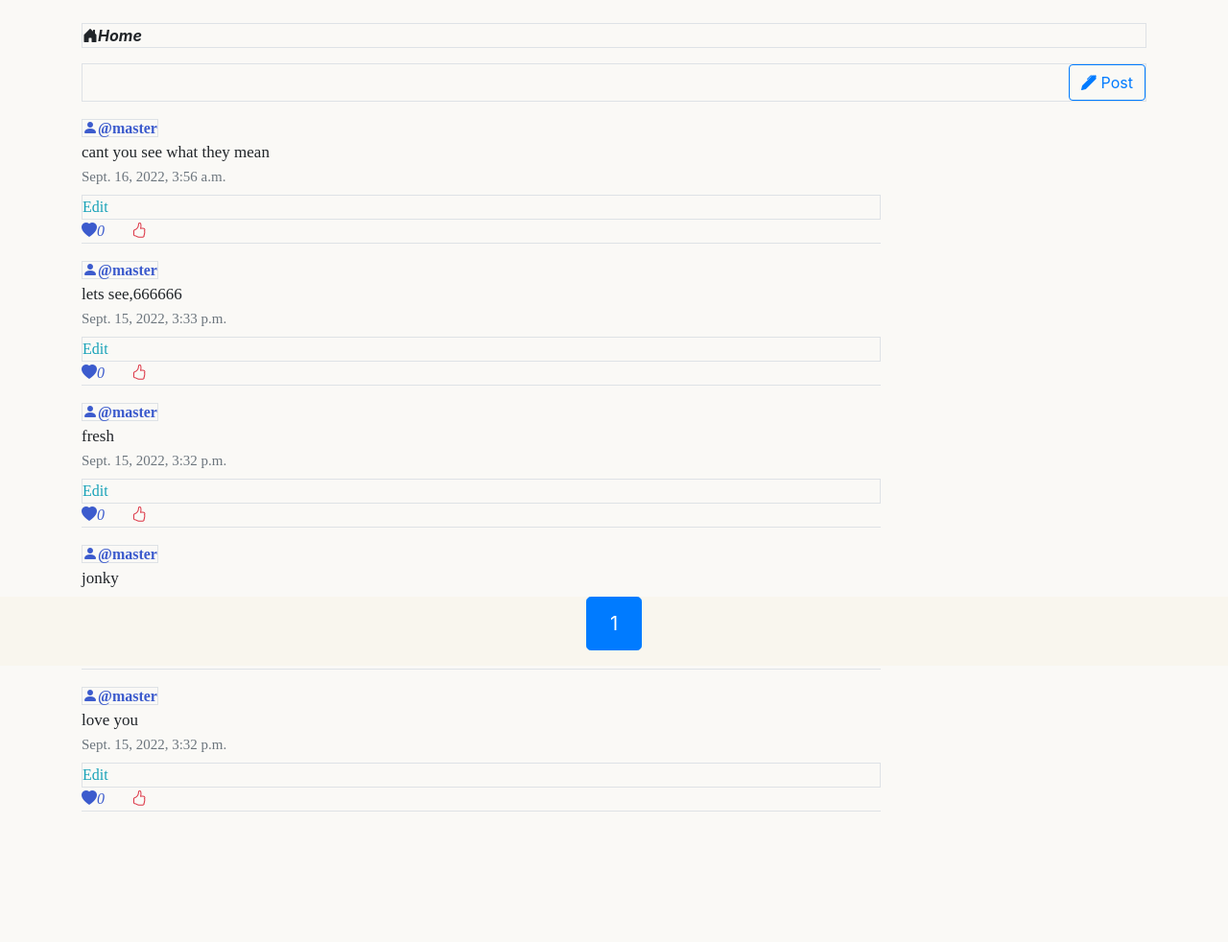
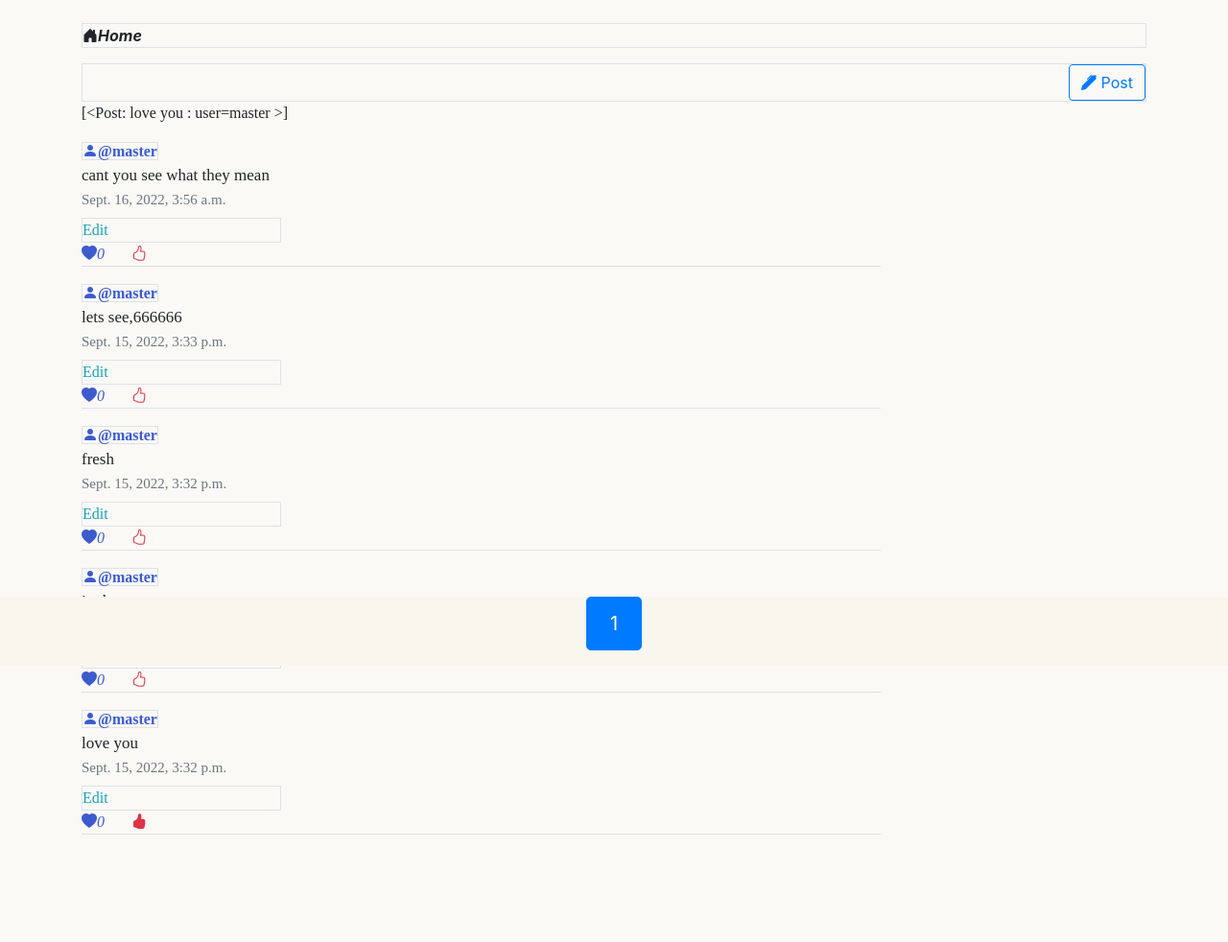
Before and after one commit to Gwali-1/Socialize-Network-, a Django app: page /all_post/page/1 in a window 1280 px wide. Shown: the part 106-1088 px from the top of the page at 96% size. Before the commit the page ends 952 px from the top, so only its background shows below. Run offline with Django 3.2, Linux system fonts and the light colour scheme; a user stored in the database is signed in; data comes from the database, SQL or seed files in the repository; both versions use the stored data as it was after the commit; tables that the repository leaves empty hold one stand-in row (values such as "Sample post").

Commit message:
fixed liked button by adding a like model to the models, post now maintain state if user liked them

```diff
--- a/network/models.py
+++ b/network/models.py
@@ -19,7 +19,7 @@ class Post(models.Model):
     user = models.ForeignKey(User,on_delete=models.CASCADE,related_name="post_created")
 
     def __str__(self):
-        return f"post by {self.user} on {self.created}"
+        return f" {self.content} : user={self.user} "
 
     def serialize(self):
         return {
--- a/network/static/network/network.js
+++ b/network/static/network/network.js
@@ -13,19 +13,7 @@ const checkFollow = document.querySelector("#checkFollow");
 const page_id =Number(document.querySelector(".page_id").value);
 const editPost = document.querySelectorAll(".edit-post");
 const saveUpdate = document.querySelectorAll(".save-update")
-
-
-
-
 let follow_action;
-let action = true
-
-
-saveUpdate.forEach(btn => {
-    console.log(btn.dataset.id)
-})
-console.log("edit",editPost)
-
 
 
 
@@ -64,7 +52,7 @@ const updatePost = function (event){
         postDiv.classList.remove("hidden");
 
 
-    })
+    }).catch(error => console.log(error))
 }
 
 
@@ -78,7 +66,6 @@ const editPostContent = function (event){
     const postcontent = document.querySelector(`.post-content-${this.dataset.id}`);
     const content = document.querySelector(`#post-${this.dataset.id}-update`);
     const updateForm = document.querySelector(`#update-form-${this.dataset.id}`);
-
 
     postDiv.classList.add("hidden");
     updateForm.classList.remove("hidden");
@@ -138,8 +125,14 @@ const followUnfollow = function () {
         console.log(follow_action)
 
 
-    }))
+    })).catch(error => console.log(error))
 }
+
+
+
+
+
+
 
 
 
@@ -152,12 +145,14 @@ const followUnfollow = function () {
 //like/unlike
  const likeUnlikePost = function (event) {
     event.preventDefault();
+
+    console.log(Boolean(this.dataset.action))
     fetch("/favourite",{
         method: "PUT",
         headers:{"X-CSRFToken":token},
         body:JSON.stringify({
             id : this.dataset.id,
-            like: action
+            like: this.dataset.action
         })
     }).then(response => response.json()).then(result => {
         const btn = document.getElementById(`like-${result.post_id}`);
@@ -165,16 +160,20 @@ const followUnfollow = function () {
 
         if(this.innerHTML ==`<i class="bi bi-hand-thumbs-up"></i>`){
             this.innerHTML = `<i class="bi bi-hand-thumbs-up-fill"></i>`
-            action=!result.liked
+            this.dataset.action = "false"
             console.log(action,result.liked)
         }else{
+            console.log(result)
             this.innerHTML =`<i class="bi bi-hand-thumbs-up"></i>`
-            action=!result.liked
+            this.dataset.action = "true"
             console.log(action,result.liked)
         }
 
     }).catch(error => console.log(error))
 }
+
+
+
 
 
 
--- a/network/templates/network/all_post.html
+++ b/network/templates/network/all_post.html
@@ -23,6 +23,8 @@ YES
 <!-- post displayed -->
 <div class=" border-primary posts mb-3"  >
 
+    {{liked_posts}}
+
     {% for post in current_page %}
     <div class=" mt-3  border-bottom w-75">
         <a class="border " href=" {% url 'profile' post.user.id %}"><i class="bi bi-person-fill  blue-color-tone"></i><strong class=" blue-color-tone">@{{ post.user.username }}</strong></a>
@@ -30,7 +32,7 @@ YES
             <p class="post-content-{{post.id}} text-break post-content ">{{post.content|linebreaksbr}}</p>
             <p class="date text-muted ">{{post.created}}</p>
             {% if post.user == request.user %}
-                <a href="" class="edit-post border d-block text-info" data-id="{{post.id}}">Edit</a>
+                <a href="" class="edit-post border d-block text-info w-25" data-id="{{post.id}}">Edit</a>
             {% endif %}
         </div>
 
@@ -56,8 +58,11 @@ YES
             </div>
         {% endif %}
 
-
-        <a ><i class="bi bi-heart-fill blue-color-tone" id="like-{{post.id}}">{{post.likes}}</i>    <a href="" class="mx-4 text-danger like-btn" data-id ="{{post.id}}"><i class="bi bi-hand-thumbs-up"></i></a>
+        {% if post  in liked_posts%}
+            <a ><i class="bi bi-heart-fill blue-color-tone" id="like-{{post.id}}">{{post.likes}}</i>    <a href="" class="mx-4 text-danger like-btn" data-id ="{{post.id}}"  data-action="false"><i class="bi bi-hand-thumbs-up-fill"></i></a>
+        {% else %}
+            <a ><i class="bi bi-heart-fill blue-color-tone" id="like-{{post.id}}">{{post.likes}}</i>    <a href="" class="mx-4 text-danger like-btn" data-id ="{{post.id}}"  data-action="true"><i class="bi bi-hand-thumbs-up"></i></a>
+        {% endif %}
     </div>
 
     {%empty%}
--- a/network/views.py
+++ b/network/views.py
@@ -10,7 +10,7 @@ from django.contrib.auth.decorators import login_required
 import json
 from django.core.paginator import Paginator
 
-from .models import User,Post,Followers,Following
+from .models import User,Post,Followers,Following,Likes
 
 
 def index(request):
@@ -46,10 +46,15 @@ def login_view(request):
 
 
 
+
 #logout
 def logout_view(request):
     logout(request)
     return HttpResponseRedirect(reverse("index"))
+
+
+
+
 
 
 
@@ -85,6 +90,17 @@ def register(request):
 
 
 
+
+
+
+
+
+
+
+
+
+
+
 #all post
 @login_required
 def all_post(request,page_num):
@@ -96,6 +112,8 @@ def all_post(request,page_num):
 
 
     all_post = Post.objects.all().order_by("-created")
+    user_likes  = Likes.objects.filter(user=request.user)
+    user_liked_post = [x.liked_posts for x in user_likes]
     pages = Paginator(all_post,10)  # show 10 post per page
 
     if page_num > pages.num_pages:
@@ -105,11 +123,22 @@ def all_post(request,page_num):
 
         return render(request, "network/all_post.html",{
             "current_page":current_page,
-            "number_of_pages":pages.num_pages
+            "number_of_pages":pages.num_pages,
+            "liked_posts":user_liked_post
         })
     except Exception as e:
         print(e)
         return HttpResponse("no page")
+
+
+
+
+
+
+
+
+
+
 
 
 
@@ -127,6 +156,10 @@ def following(request,page_num):
         })
 
     users_following = Following.objects.filter(user=request.user)
+
+    user_likes  = Likes.objects.filter(user=request.user)
+    user_liked_post = [x.liked_posts for x in user_likes]
+
     user_set = [user.following for user in users_following]
     print(user_set)
     following_post = Post.objects.filter(user__in= user_set).order_by("-created")
@@ -144,10 +177,23 @@ def following(request,page_num):
     try:
         current_page = pages.get_page(page_num)
         return render(request,"network/following.html",{
-            "current_page":current_page
+            "current_page":current_page,
+             "liked_posts":user_liked_post
         })
     except Exception as e:
         print(e)
+
+
+
+
+
+
+
+
+
+
+
+
 
 
 
@@ -191,17 +237,22 @@ def profile(request,id):
         user_p = User.objects.get(pk=id)
         user_post = Post.objects.filter(user=user_p).order_by("-created")
 
+        user_likes  = Likes.objects.filter(user=request.user)
+        user_liked_post = [x.liked_posts for x in user_likes]
+
         if user_p in [x.following for x in request.user.user_following.all()]:
             print("here")
             return render(request,"network/profile.html",{
             "user_post":user_post,
             "user_profile" : user_p,
-            "following": "true"
+            "following": "true",
+            "liked_posts":user_liked_post
             })
 
         return render(request,"network/profile.html",{
         "user_post":user_post,
-        "user_profile" : user_p
+        "user_profile" : user_p,
+        "liked_posts":user_liked_post
     })
     except User.DoesNotExist:
         return HttpResponse("error, user not found")
@@ -253,6 +304,23 @@ def edit_post(request):
             "error":"send a valid edit"
         },status=404)
 
+    return JsonResponse({
+        "error":"request must be a PUT request"
+    },status=404)
+
+
+
+
+
+
+
+
+
+
+
+
+
+
 
 
 
@@ -270,29 +338,62 @@ def like_or_unlike(request):
             post = Post.objects.get(id=request_data.get("id"))
 
             #if user wants to like
-            if request_data.get("like"):
-                post.likes = post.likes + 1
+            if request_data.get("like") == "true":
+                try:
+                    post.likes = post.likes + 1
+                    new_like = Likes.objects.create(user=request.user,liked_posts=post)
+                    print("liked")
+                    new_like.save()
+                    post.save()
+                    return JsonResponse({
+                        "liked":True,
+                        "current_likes": post.likes,
+                        "post_id": post.id
+                    })
+                except Exception as e:
+                    print(e)
+                    return  JsonResponse({
+                        "error":"something happened,could not like post at this time"
+                    })
+
+
+
+            #if user want to unlike
+            try:
+
+                Likes.objects.get(user=request.user,liked_posts=post).delete()
+                print("deleted")
+                post.likes = post.likes  - 1
                 post.save()
                 return JsonResponse({
-                    "liked":True,
+                    "liked":False,
                     "current_likes": post.likes,
                     "post_id": post.id
                 })
-
-
-            #if user want to unlike
-            post.likes = post.likes  - 1
-            post.save()
-            return JsonResponse({
-                "liked":False,
-                "current_likes": post.likes,
-                "post_id": post.id
-            })
+            except Exception as e:
+                print(e)
+                return JsonResponse({
+                    "error":"something went wrong"
+                })
         except Post.DoesNotExist:
             return HttpResponse("culd not find post")
     return JsonResponse({
         "error":"request must be a PUT request"
     },status=404)
+
+
+
+
+
+
+
+
+
+
+
+
+
+
 
 
 
@@ -371,6 +472,18 @@ def follow_or_unfollow(request):
     },status=404)
 
 
+
+
+
+
+
+
+
+
+
+
+
+
 def edit(request):
     if request.method == "PUT":
         request_data= json.loads(request.body)
```
Also changed, not shown: network/admin.py (+5 -2 lines), db.sqlite3.
